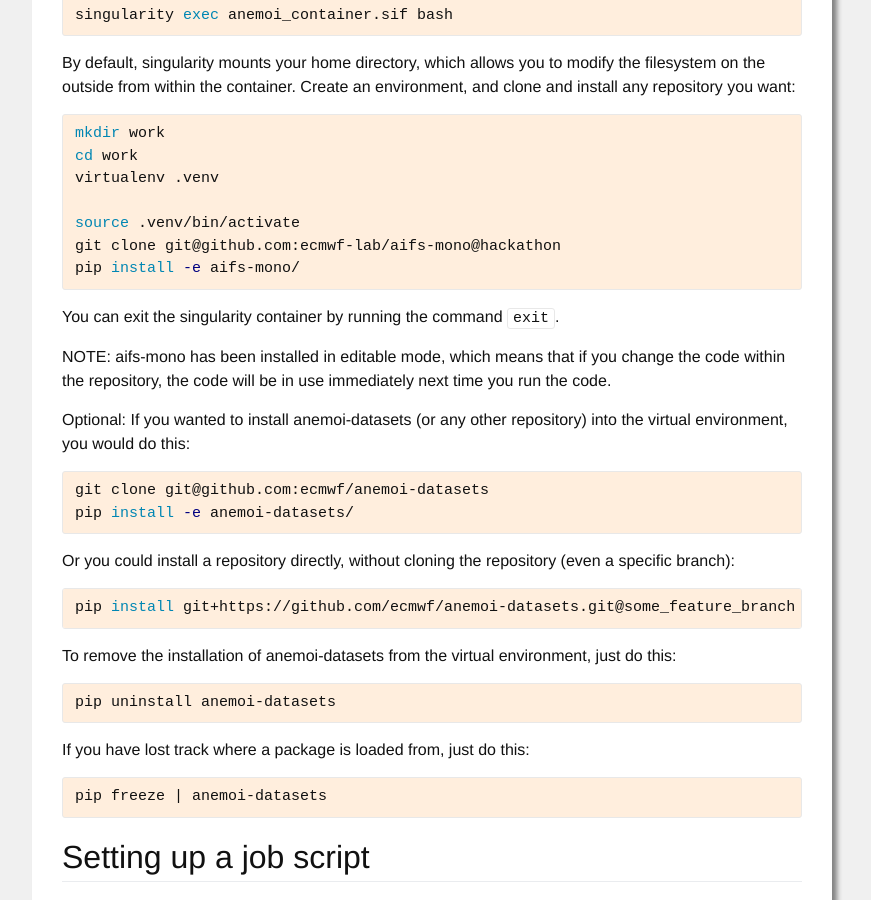
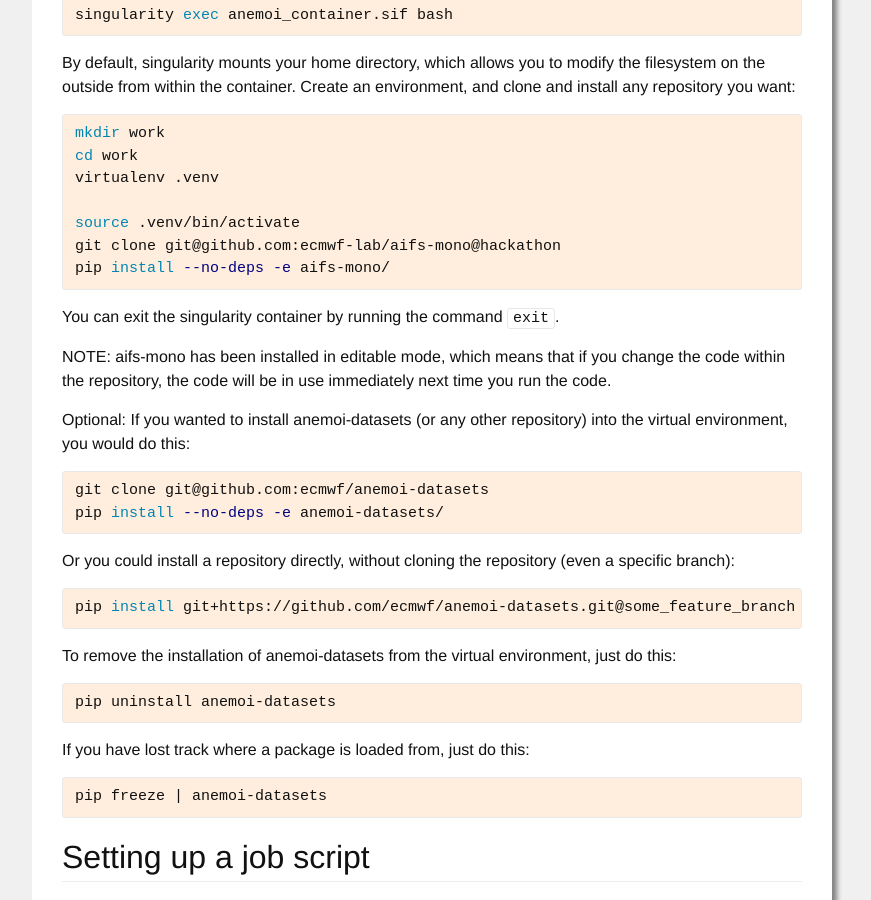
Before and after one commit to metno/anemoi-regional-tutorial, a Jekyll site: the page built from tutorial/getting-started-on-lumi.markdown, in a window 1280 px wide and 900 px high, scrolled down 3418 px. Shown: the whole window, without its empty margins (208-1079 px from the left). Built offline with Jekyll 4.4.1, drawn with Linux system fonts in a browser that asks for light colours.

Commit message:
Added --no-deps

```diff
--- a/tutorial/getting-started-on-lumi.markdown
+++ b/tutorial/getting-started-on-lumi.markdown
@@ -99,7 +99,7 @@ virtualenv .venv
 
 source .venv/bin/activate
 git clone git@github.com:ecmwf-lab/aifs-mono@hackathon
-pip install -e aifs-mono/
+pip install --no-deps -e aifs-mono/
 {% endhighlight %}
 
 You can exit the singularity container by running the command `exit`.
@@ -111,7 +111,7 @@ Optional: If you wanted to install anemoi-datasets (or any other repository) int
 
 {% highlight bash %}
 git clone git@github.com:ecmwf/anemoi-datasets
-pip install -e anemoi-datasets/
+pip install --no-deps -e anemoi-datasets/
 {% endhighlight %}
 
 Or you could install a repository directly, without cloning the repository (even a specific branch):
```
